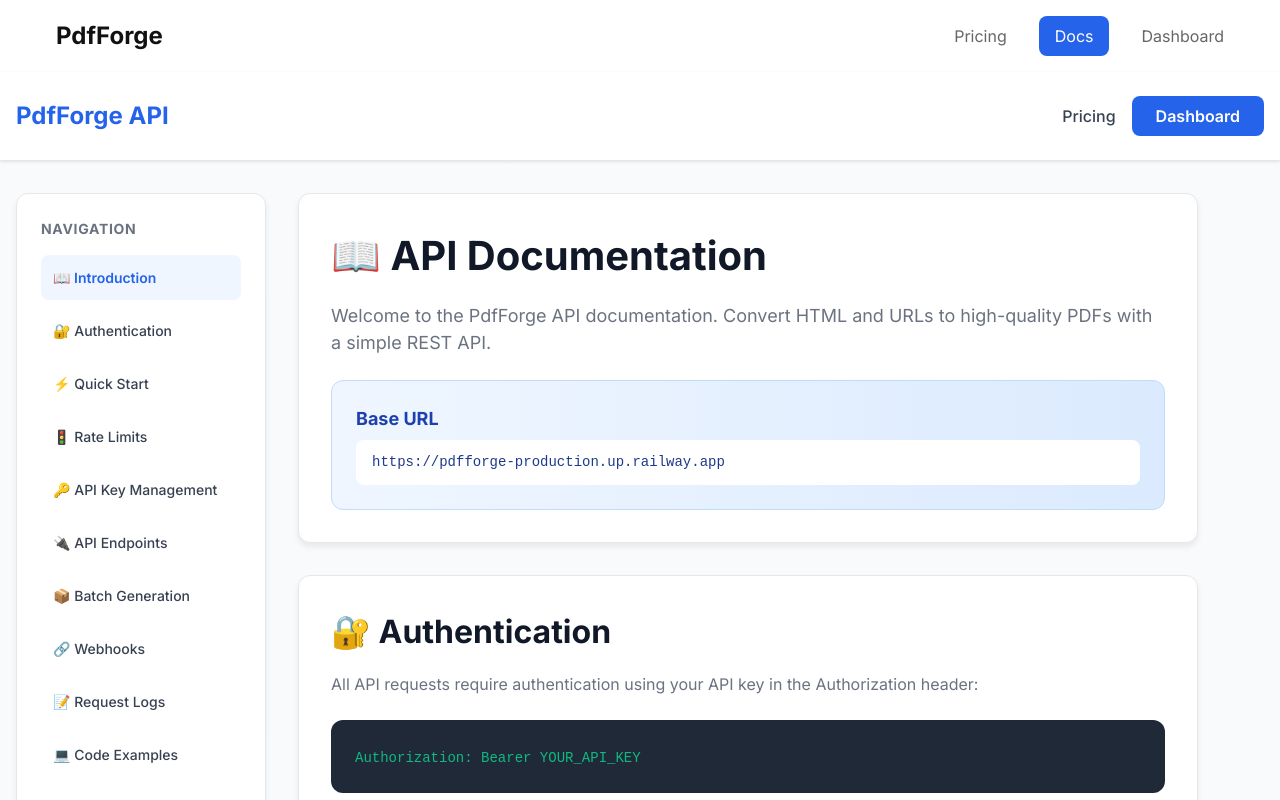
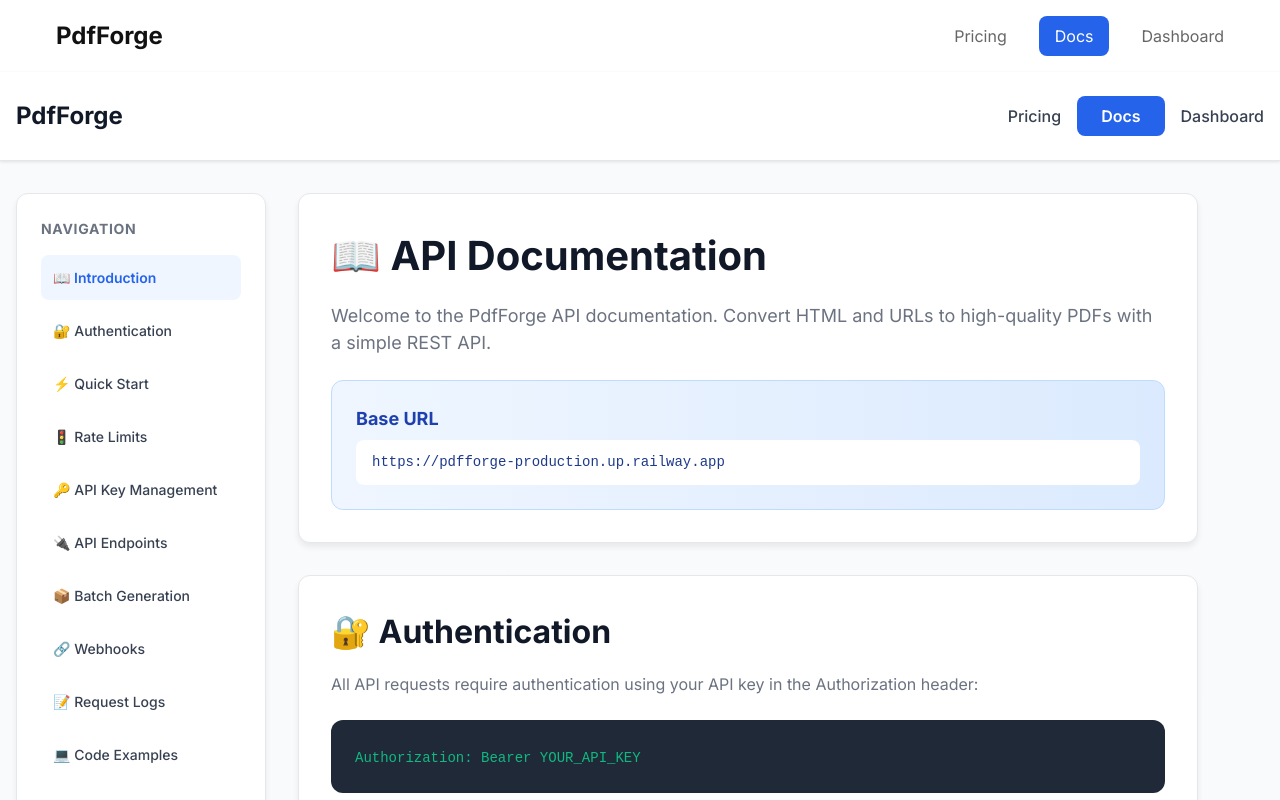
Before and after one commit to jloucks0-lab/pdfforge, a Next.js app: page /docs in a window 1280 px wide. Shown: the top 800 px of the page. Built offline with nearby package versions, Linux system fonts and the light colour scheme.

Commit message:
Add comprehensive docs with rate limits, API keys, batch generation, webhooks, and FAQ

```diff
--- a/app/docs/page.tsx
+++ b/app/docs/page.tsx
@@ -213,14 +213,15 @@
       {/* Header */}
       <div style={{ backgroundColor: 'white', borderBottom: '1px solid #e5e7eb', padding: '1.5rem 0', position: 'sticky', top: 0, zIndex: 50, boxShadow: '0 1px 3px rgba(0,0,0,0.1)' }}>
         <div style={{ maxWidth: '1400px', margin: '0 auto', padding: '0 1rem', display: 'flex', alignItems: 'center', justifyContent: 'space-between', flexWrap: 'wrap', gap: '1rem' }}>
-          <Link href="/" style={{ fontSize: '1.5rem', fontWeight: 'bold', color: '#2563eb', textDecoration: 'none' }}>
-            PdfForge API
+          <Link href="/" style={{ fontSize: '1.5rem', fontWeight: 'bold', color: '#111827', textDecoration: 'none' }}>
+            PdfForge
           </Link>
           <div style={{ display: 'flex', gap: '1rem', alignItems: 'center' }}>
             <Link href="/pricing" style={{ color: '#374151', textDecoration: 'none', fontWeight: '500' }}>Pricing</Link>
-            <Link href="/dashboard" style={{ backgroundColor: '#2563eb', color: 'white', padding: '0.5rem 1.5rem', borderRadius: '0.5rem', fontWeight: '600', textDecoration: 'none' }}>
-              Dashboard
+            <Link href="/docs" style={{ backgroundColor: '#2563eb', color: 'white', padding: '0.5rem 1.5rem', borderRadius: '0.5rem', fontWeight: '600', textDecoration: 'none' }}>
+              Docs
             </Link>
+            <Link href="/dashboard" style={{ color: '#374151', textDecoration: 'none', fontWeight: '500' }}>Dashboard</Link>
           </div>
         </div>
       </div>
```
